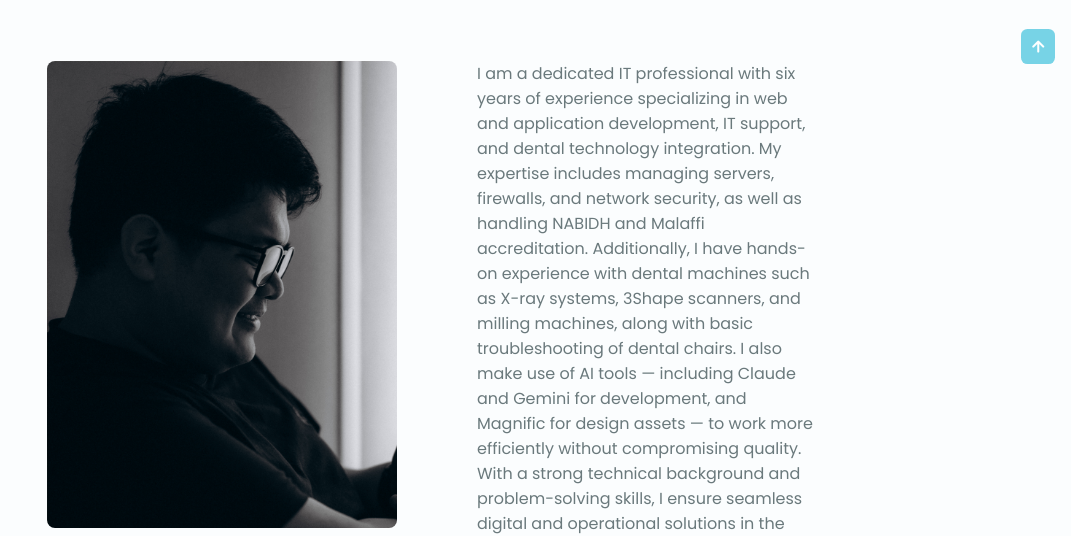
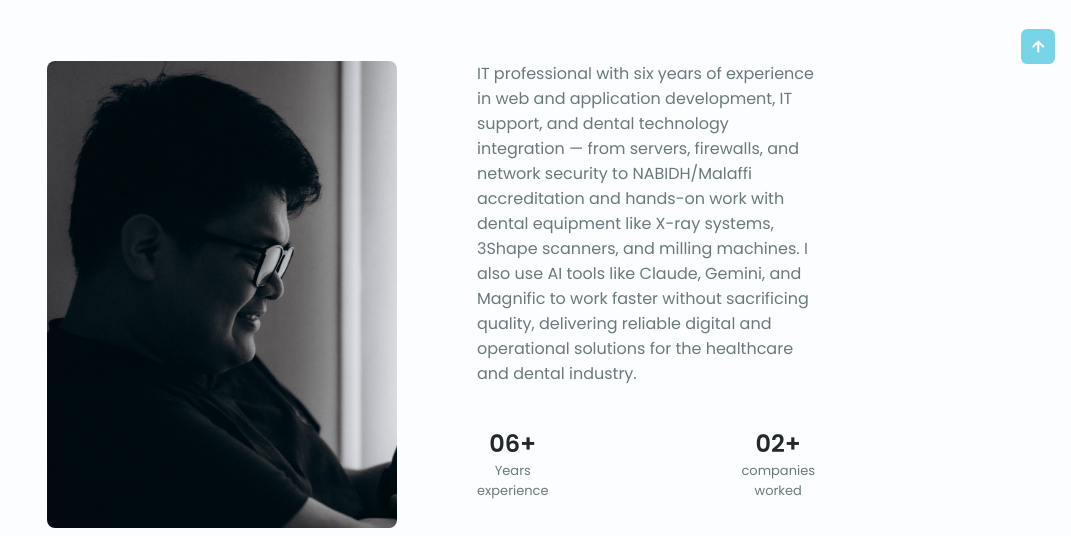
Before and after one commit to Kojishiro/portfolio, a plain HTML site: page index.html in a window 1280 px wide. Shown: the part 896-1432 px from the top of the page, without its empty margins (209-1280 px from the left). Drawn offline with nearby package versions, Linux system fonts and the light colour scheme.

Commit message:
Update index.html
revised description

```diff
--- a/index.html
+++ b/index.html
@@ -132,7 +132,7 @@
                     <img src="packages/images/john-3.jpg" alt="" class="about__img">
                     <div class="about__data">
                         <p class="about__description">
-                            I am a dedicated IT professional with six years of experience specializing in web and application development, IT support, and dental technology integration. My expertise includes managing servers, firewalls, and network security, as well as handling NABIDH and Malaffi accreditation. Additionally, I have hands-on experience with dental machines such as X-ray systems, 3Shape scanners, and milling machines, along with basic troubleshooting of dental chairs. I also make use of AI tools — including Claude and Gemini for development, and Magnific for design assets — to work more efficiently without compromising quality. With a strong technical background and problem-solving skills, I ensure seamless digital and operational solutions in the healthcare and dental industry. as well as handling NABIDH and Malaffi accreditation. Additionally, I have hands-on experience with dental machines such as X-ray systems, 3Shape scanners, and milling machines, along with basic troubleshooting of dental chairs. With a strong technical background and problem-solving skills, I ensure seamless digital and operational solutions in the healthcare and dental industry.
+                           IT professional with six years of experience in web and application development, IT support, and dental technology integration — from servers, firewalls, and network security to NABIDH/Malaffi accreditation and hands-on work with dental equipment like X-ray systems, 3Shape scanners, and milling machines. I also use AI tools like Claude, Gemini, and Magnific to work faster without sacrificing quality, delivering reliable digital and operational solutions for the healthcare and dental industry.
                         </p>
                         <div class="about__info">
                             <div>
```
